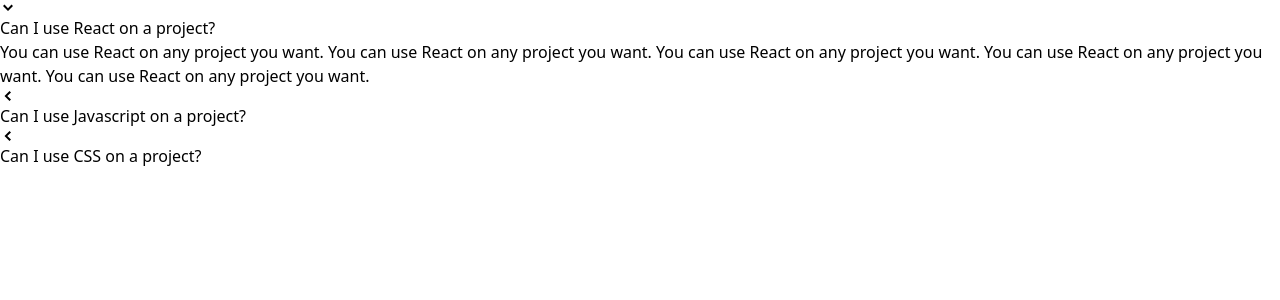
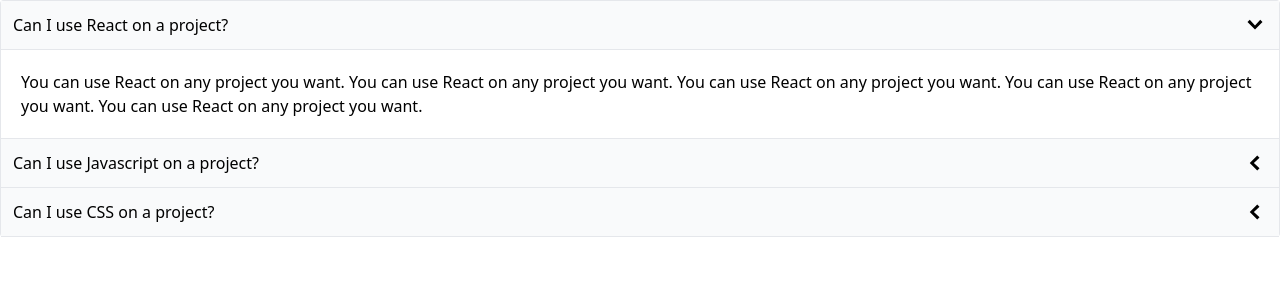
Before and after one commit to mwoitek/react-components-examples, a React (Create React App) app: page / in a window 1280 px wide. Shown: the top 300 px of the page. Built offline with nearby package versions, Linux system fonts and the light colour scheme.

Commit message:
Add styling to Accordion

```diff
--- a/src/components/Accordion.js
+++ b/src/components/Accordion.js
@@ -11,21 +11,26 @@
   const renderedItems = items.map((item, index) => {
     const isExpanded = index === expandedIndex;
     const icon = (
-      <span>{isExpanded ? <GoChevronDown /> : <GoChevronLeft />}</span>
+      <span className='text-2xl'>
+        {isExpanded ? <GoChevronDown /> : <GoChevronLeft />}
+      </span>
     );
 
     return (
       <div key={item.id}>
-        <div onClick={() => handleClick(index)}>
+        <div
+          className='flex justify-between p-3 bg-gray-50 border-b items-center cursor-pointer'
+          onClick={() => handleClick(index)}
+        >
+          {item.label}
           {icon}
-          {item.label}
         </div>
-        {isExpanded && <div>{item.content}</div>}
+        {isExpanded && <div className='p-5 border-b'>{item.content}</div>}
       </div>
     );
   });
 
-  return <div>{renderedItems}</div>;
+  return <div className='border-x border-t rounded'>{renderedItems}</div>;
 }
 
 export default Accordion;
```
